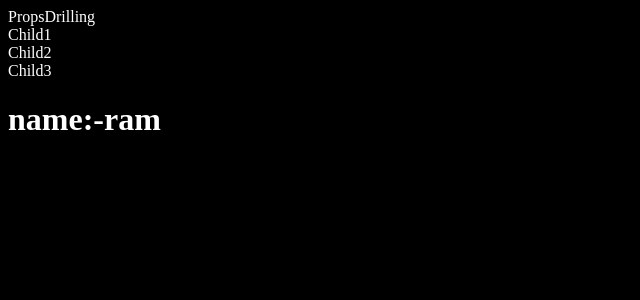
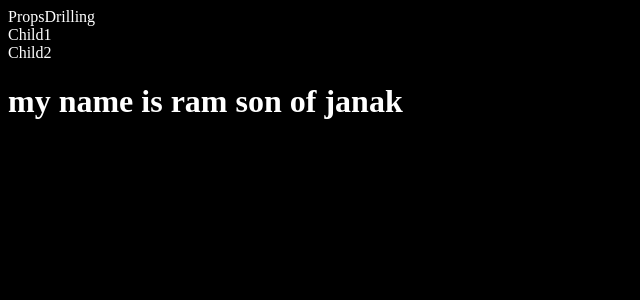
Before and after one commit to Chandrakishortiwari/REACT, a React (Vite) app: page / in a window 1280 px wide. Shown: the top 300 px of the page, without its empty margins (0-640 px from the left). Built offline with nearby package versions, Linux system fonts and the light colour scheme.

Commit message:
Work on CreateContext

```diff
--- a/src/Components/PropsDrilling/Child1.jsx
+++ b/src/Components/PropsDrilling/Child1.jsx
@@ -1,11 +1,11 @@
 import React from 'react'
 import Child2 from './Child2'
 
-function Child1({name}) {
+function Child1() {
 
   return (
     <div>Child1
-        <Child2 name ={name} />
+        <Child2  />
     </div>
   )
 }
--- a/src/Components/PropsDrilling/Child2.jsx
+++ b/src/Components/PropsDrilling/Child2.jsx
@@ -1,12 +1,12 @@
 import React from 'react'
 import Child3 from './Child3'
 
-function Child2({name}) {
+function Child2() {
 
 
   return (
     <div>Child2
-        <Child3 name ={name} />
+        <Child3  />
     </div>
   )
 }
--- a/src/Components/PropsDrilling/Child3.jsx
+++ b/src/Components/PropsDrilling/Child3.jsx
@@ -1,13 +1,26 @@
-import React from 'react'
+import React from 'react';
+import {data, data1} from './PropsDrilling'
 
-function Child3({name}) {
-    console.log(name);
+function Child3() {
+
   return (
-    <div>Child3
-        <h1>
-           name:-{name}
-        </h1>
-    </div>
+    <>
+
+    <data.Consumer>
+        {(name) => {
+          return(
+            <data1.Consumer>
+            {(son) => {
+              return( <h1> my name is {name} son of {son}</h1>)
+            }}
+          </data1.Consumer>
+
+            )
+        }}
+      </data.Consumer>
+
+
+    </>
   )
 }
 
--- a/src/Components/PropsDrilling/PropsDrilling.jsx
+++ b/src/Components/PropsDrilling/PropsDrilling.jsx
@@ -1,14 +1,25 @@
-import React from 'react'
+import React, { createContext } from 'react'
 import Child1 from './Child1'
+
+const data = createContext();
+const data1 =createContext();
 
 function PropsDrilling() {
   const name = "ram";
+  const son = "janak";
+
 
   return (
     <div>PropsDrilling
-        <Child1 name = {name} />
+        <data.Provider value={name}>
+           <data1.Provider value={son}>
+           <Child1 />
+            </data1.Provider>
+
+        </data.Provider>
     </div>
   )
 }
 
-export default PropsDrilling
+export default PropsDrilling;
+export {data, data1};
```
